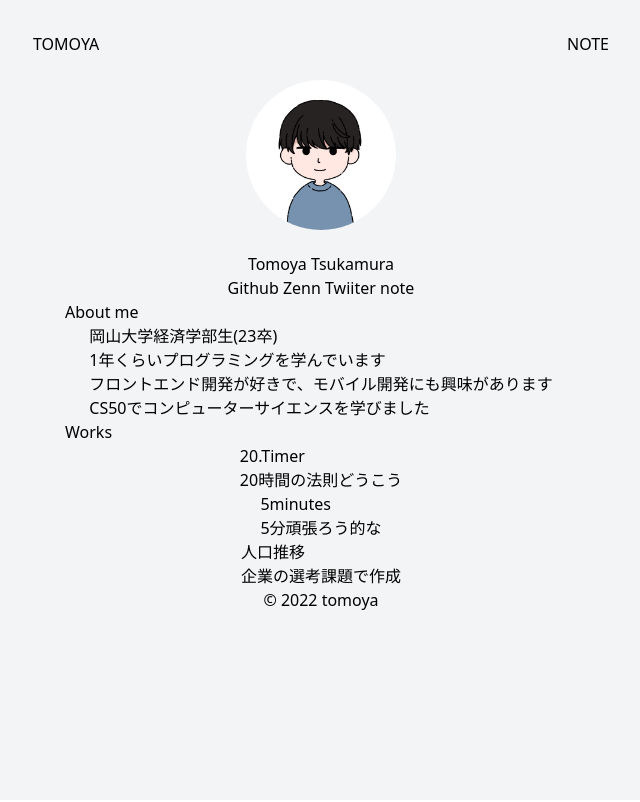
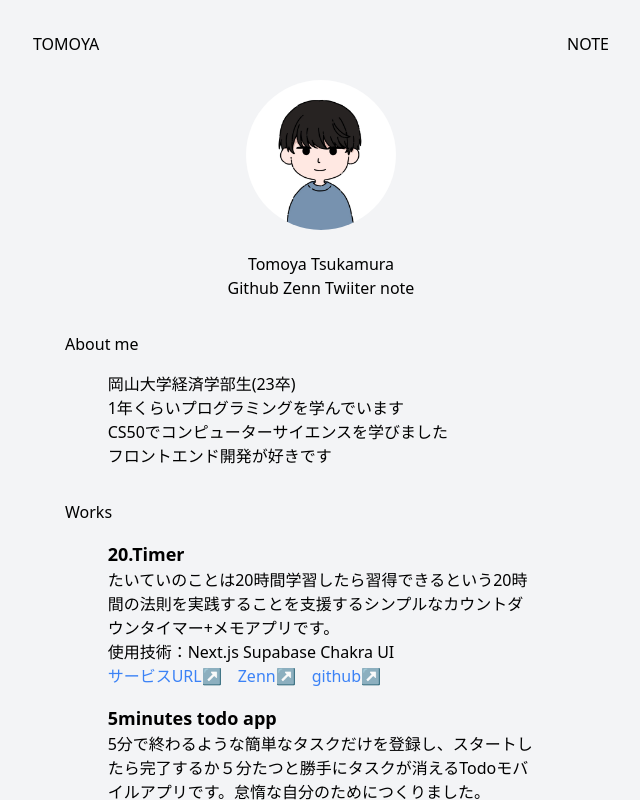
Before and after one commit to tsux-ssbu/jamstack-blog, a Next.js app: page / in a window 1280 px wide. Shown: the top 802 px of the page, without its empty margins (319-959 px from the left). Built offline with nearby package versions, Linux system fonts and the light colour scheme.

Commit message:
🎨 Works, Aboutをいい感じにした

```diff
--- a/src/components/About/index.jsx
+++ b/src/components/About/index.jsx
@@ -1,13 +1,15 @@
 export const About = () => {
   return (
-    <div className="flex flex-col justify-center items-center">
-      <h2 className="self-start md:ml-16">About me</h2>
-      <ul>
-        <li>岡山大学経済学部生(23卒)</li>
-        <li>1年くらいプログラミングを学んでいます</li>
-        <li>フロントエンド開発が好きで、モバイル開発にも興味があります</li>
-        <li>CS50でコンピューターサイエンスを学びました</li>
-      </ul>
+    <div className="flex flex-col justify-center items-center mt-8">
+      <h2 className="self-start ml-0 md:ml-16">About me</h2>
+      <div className="mt-4 w-11/12 md:w-8/12">
+        <ul>
+          <li>岡山大学経済学部生(23卒)</li>
+          <li>1年くらいプログラミングを学んでいます</li>
+          <li>CS50でコンピューターサイエンスを学びました</li>
+          <li>フロントエンド開発が好きです</li>
+        </ul>
+      </div>
     </div>
   );
 };
--- a/src/components/Works/index.jsx
+++ b/src/components/Works/index.jsx
@@ -1,18 +1,85 @@
+import Link from "next/link";
+
+const PRODUCT_ITEMS = [
+  {
+    title: "20.Timer",
+    discription:
+      "たいていのことは20時間学習したら習得できるという20時間の法則を実践することを支援するシンプルなカウントダウンタイマー+メモアプリです。",
+    url: "https://twenty-hours-timer.com/",
+    zenn: "https://zenn.dev/tsuxxx/articles/03bdd626266d13",
+    github: "https://github.com/tsux-ssbu/supatimer",
+    lang: ["Next.js", "Supabase", "Chakra UI"],
+  },
+  {
+    title: "5minutes todo app",
+    discription:
+      "5分で終わるような簡単なタスクだけを登録し、スタートしたら完了するか５分たつと勝手にタスクが消えるTodoモバイルアプリです。怠惰な自分のためにつくりました。",
+    url: "https://apps.apple.com/jp/app/5minutes-todo/id1598084813",
+    zenn: "https://zenn.dev/tsuxxx/articles/3b2bd7ca9ba631",
+    github: "https://github.com/tsux-ssbu/5minutes",
+    lang: ["React Native", "Firebase"],
+  },
+  {
+    title: "都道府県別の総人口推移グラフ",
+    discription:
+      "都道府県別人口推移を表示します。とある企業の選考課題でつくった。外部APIやチャートライブラリを使うのは初めてだったので勉強になったです。(選考は無事落ちちゃいました)",
+    url: "https://population-transition-chart-tsux.vercel.app/",
+    zenn: undefined,
+    github: "https://github.com/tsux-ssbu/yumemi-task",
+    lang: ["Next.js", "highcharts"],
+  },
+];
+
 export const Works = () => {
   return (
-    <div className="flex flex-col justify-center items-center">
+    <div className="flex flex-col justify-center items-center mt-8">
       <h2 className="self-start md:ml-16">Works</h2>
-      <div>
-        <h3>20.Timer</h3>
-        <p>20時間の法則どうこう</p>
-      </div>
-      <div>
-        <h3>5minutes</h3>
-        <p>5分頑張ろう的な</p>
-      </div>
-      <div>
-        <h3>人口推移</h3>
-        <p>企業の選考課題で作成</p>
+      <div className="w-11/12 md:w-8/12">
+        {PRODUCT_ITEMS.map((product) => {
+          return (
+            <div key={product.title} className="mt-4 ">
+              <h3 className="text-lg font-semibold">{product.title}</h3>
+              <p className="">{product.discription}</p>
+              <span>
+                使用技術：
+                {product.lang.map((item) => {
+                  return item + "  ";
+                })}
+              </span>
+
+              <div>
+                <Link href={product.url}>
+                  <a
+                    target="_blank"
+                    className="mr-4 text-blue-500 hover:underline"
+                  >
+                    サービスURL↗
+                  </a>
+                </Link>
+                {product.zenn ? (
+                  <Link href={product.zenn}>
+                    <a
+                      target="_blank"
+                      className="mr-4 text-blue-500 hover:underline"
+                    >
+                      Zenn↗
+                    </a>
+                  </Link>
+                ) : undefined}
+                {product.github ? (
+                  <Link href={product.github}>
+                    <a
+                      target="_blank"
+                      className="text-blue-500 hover:underline"
+                    >
+                      github↗
+                    </a>
+                  </Link>
+                ) : undefined}
+              </div>
+            </div>
+          );
+        })}
       </div>
     </div>
   );
```
